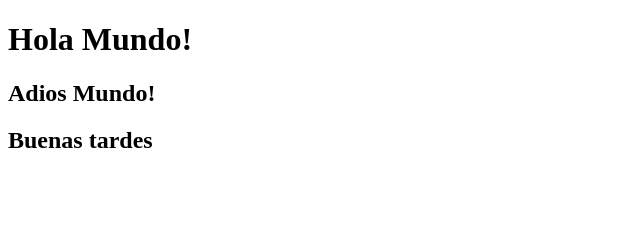
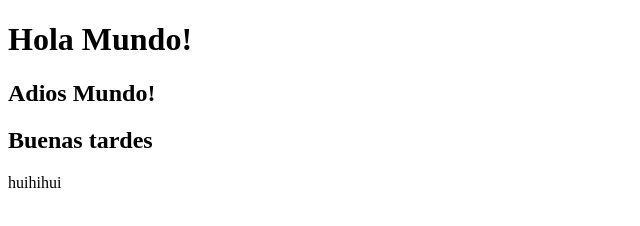
Before and after one commit to pautortosa/ProjecteED1, a plain HTML site: page index.html in a window 1280 px wide. Shown: the full height of the page, 0-640 px from the left. Drawn offline with Linux system fonts and the light colour scheme.

Commit message:
Quarta versió

```diff
--- a/index.html
+++ b/index.html
@@ -9,5 +9,6 @@
     <h1>Hola Mundo!</h1>
     <h2>Adios Mundo!</h2>
     <h2>Buenas tardes</h2>
+    huihihui
 </body>
 </html>
```
